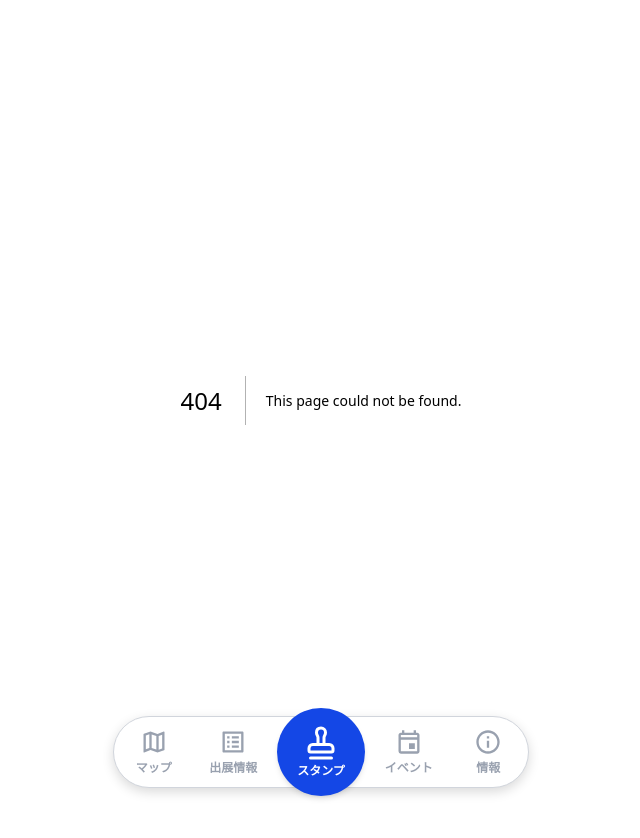
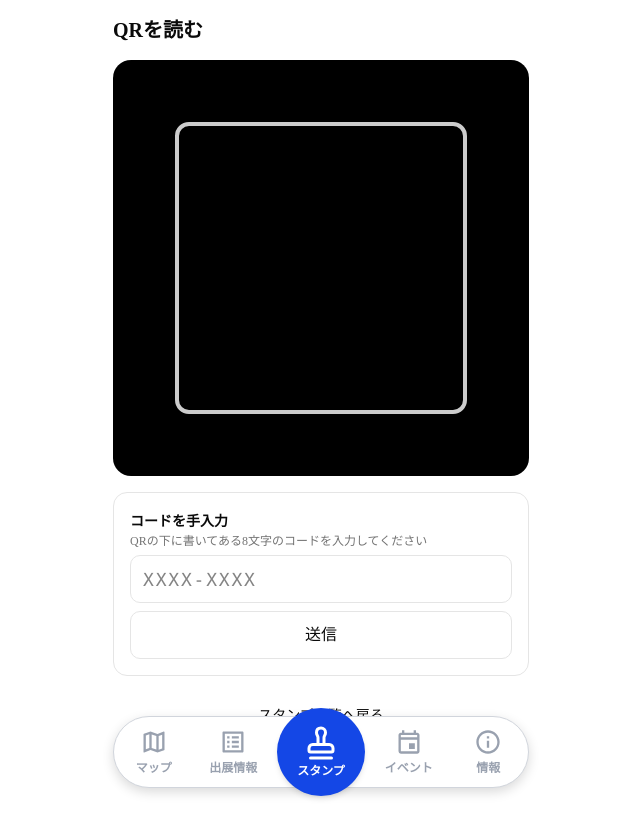
Before and after one commit to sazanami-dev/school_festival_pamphlet2026, a Next.js app: page /stamp/scan in a window 1280 px wide. Before the commit this address had no page. Shown: the top 838 px of the page, without its empty margins (319-959 px from the left). Before the commit the page ends 800 px from the top, so only its background shows below. Built offline with nearby package versions, Linux system fonts and the light colour scheme; no server answers.

Commit message:
パンフ内のQRスキャナ画面(手入力つき)を追加
Co-Authored-By: Claude Opus 5.5 <noreply@anthropic.com>

```diff
--- /dev/null
+++ b/src/app/stamp/scan/ScanView.tsx
@@ -0,0 +1,140 @@
+"use client";
+
+import { useState, useTransition } from "react";
+import Link from "next/link";
+import { useRouter } from "next/navigation";
+import QrScanner from "@/components/QrScanner";
+import { Button, buttonVariants } from "@/components/ui/button";
+import { collectStampAction, type ScanResult } from "../actions";
+import Notice from "../components/Notice";
+
+/**
+ * QRの中身からトークンを取り出す。このサイトの /s/ で始まるQRだけを受け付ける
+ * （上から貼られた別のQRで、不正なサイトへ連れて行かれないようにする。設計書 9.2）
+ */
+function tokenFromQr(text: string): string | null {
+  let url: URL;
+  try {
+    url = new URL(text);
+  } catch {
+    return null;
+  }
+  if (url.origin !== window.location.origin) return null;
+  const match = url.pathname.match(/^\/s\/([^/]+)\/?$/);
+  return match ? decodeURIComponent(match[1]) : null;
+}
+
+type Shown = ScanResult | { status: "foreign" };
+
+export default function ScanView() {
+  const router = useRouter();
+  const [result, setResult] = useState<Shown | null>(null);
+  const [manual, setManual] = useState("");
+  const [pending, startTransition] = useTransition();
+
+  function submit(token: string) {
+    startTransition(async () => {
+      const next = await collectStampAction(token);
+      if (next.status === "not_joined") {
+        // まだ参加していない（Cookie が無い）ときは、参加か引き継ぎかを選ぶ画面へ
+        router.push(`/stamp/join?cp=${encodeURIComponent(token)}`);
+        return;
+      }
+      setResult(next);
+      if (next.status === "new" || next.status === "already") setManual("");
+    });
+  }
+
+  function handleDetect(text: string) {
+    const token = tokenFromQr(text);
+    if (token) submit(token);
+    else setResult({ status: "foreign" });
+  }
+
+  return (
+    <div className="space-y-4">
+      <QrScanner onDetect={handleDetect} paused={pending || (result !== null && result.status !== "foreign")} />
+
+      {pending && <p className="text-center text-sm text-muted-foreground">確認しています…</p>}
+      {result && !pending && <ResultView result={result} onContinue={() => setResult(null)} />}
+
+      <form
+        onSubmit={(e) => {
+          e.preventDefault();
+          if (manual.trim()) submit(manual);
+        }}
+        className="space-y-2 rounded-xl border p-4"
+      >
+        <label className="block space-y-1.5">
+          <span className="text-sm font-bold">コードを手入力</span>
+          <span className="block text-xs text-muted-foreground">QRの下に書いてある8文字のコードを入力してください</span>
+          <input
+            value={manual}
+            onChange={(e) => setManual(e.target.value)}
+            autoComplete="off"
+            autoCapitalize="characters"
+            autoCorrect="off"
+            spellCheck={false}
+            placeholder="XXXX-XXXX"
+            className="h-12 w-full rounded-lg border bg-background px-3 font-mono text-lg tracking-widest uppercase outline-none focus-visible:border-ring focus-visible:ring-3 focus-visible:ring-ring/50"
+          />
+        </label>
+        <Button type="submit" size="lg" variant="outline" disabled={pending} className="h-12 w-full text-base">
+          送信
+        </Button>
+      </form>
+
+      <Link href="/stamp" className={buttonVariants({ variant: "ghost", size: "lg", className: "h-12 w-full text-base" })}>
+        スタンプ一覧へ戻る
+      </Link>
+    </div>
+  );
+}
+
+function ResultView({ result, onContinue }: { result: Shown; onContinue: () => void }) {
+  switch (result.status) {
+    case "new":
+    case "already":
+      return (
+        <div className="space-y-3">
+          {result.status === "new" ? (
+            <Notice tone="success" title={`${result.checkpointName} のスタンプを獲得！`} />
+          ) : (
+            <Notice tone="info" title="獲得済みです">{result.checkpointName} のスタンプはもう持っています。</Notice>
+          )}
+          <div className="grid grid-cols-2 gap-2">
+            <Button size="lg" variant="outline" onClick={onContinue} className="h-12 text-base">
+              続けて読む
+            </Button>
+            <Link href="/stamp" className={buttonVariants({ size: "lg", className: "h-12 text-base" })}>
+              一覧を見る
+            </Link>
+          </div>
+        </div>
+      );
+    case "closed":
+      return (
+        <Notice tone="error" title={`受付時間外です（${result.hours}）`}>
+          <ContinueLink onContinue={onContinue} />
+        </Notice>
+      );
+    case "invalid":
+      return (
+        <Notice tone="error" title="無効なQRです">
+          <ContinueLink onContinue={onContinue} />
+        </Notice>
+      );
+    case "foreign":
+      return <Notice tone="error" title="スタンプラリーのQRではありません" />;
+    default:
+      return null;
+  }
+}
+
+function ContinueLink({ onContinue }: { onContinue: () => void }) {
+  return (
+    <button type="button" onClick={onContinue} className="font-bold underline underline-offset-2">
+      もう一度読む
+    </button>
+  );
+}
--- /dev/null
+++ b/src/app/stamp/scan/page.tsx
@@ -0,0 +1,11 @@
+import ScanView from "./ScanView";
+
+/** QRスキャナ（設計書 4.2）。読み取りと手入力はブラウザ側、スタンプの保存は Server Action で行う */
+export default function ScanPage() {
+  return (
+    <div className="mx-auto w-full max-w-md space-y-4 px-4 pt-4 pb-(--bottom-nav-space)">
+      <h1 className="text-xl font-bold">QRを読む</h1>
+      <ScanView />
+    </div>
+  );
+}
```
